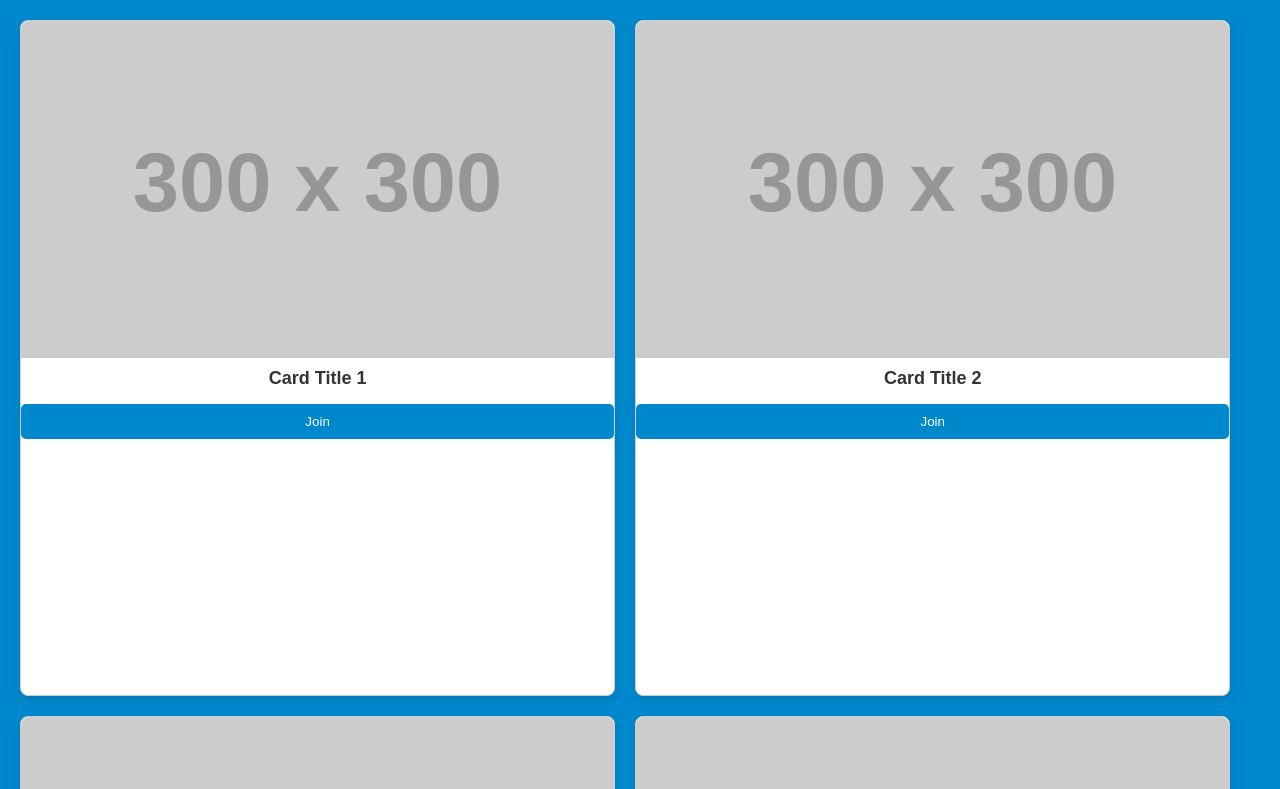
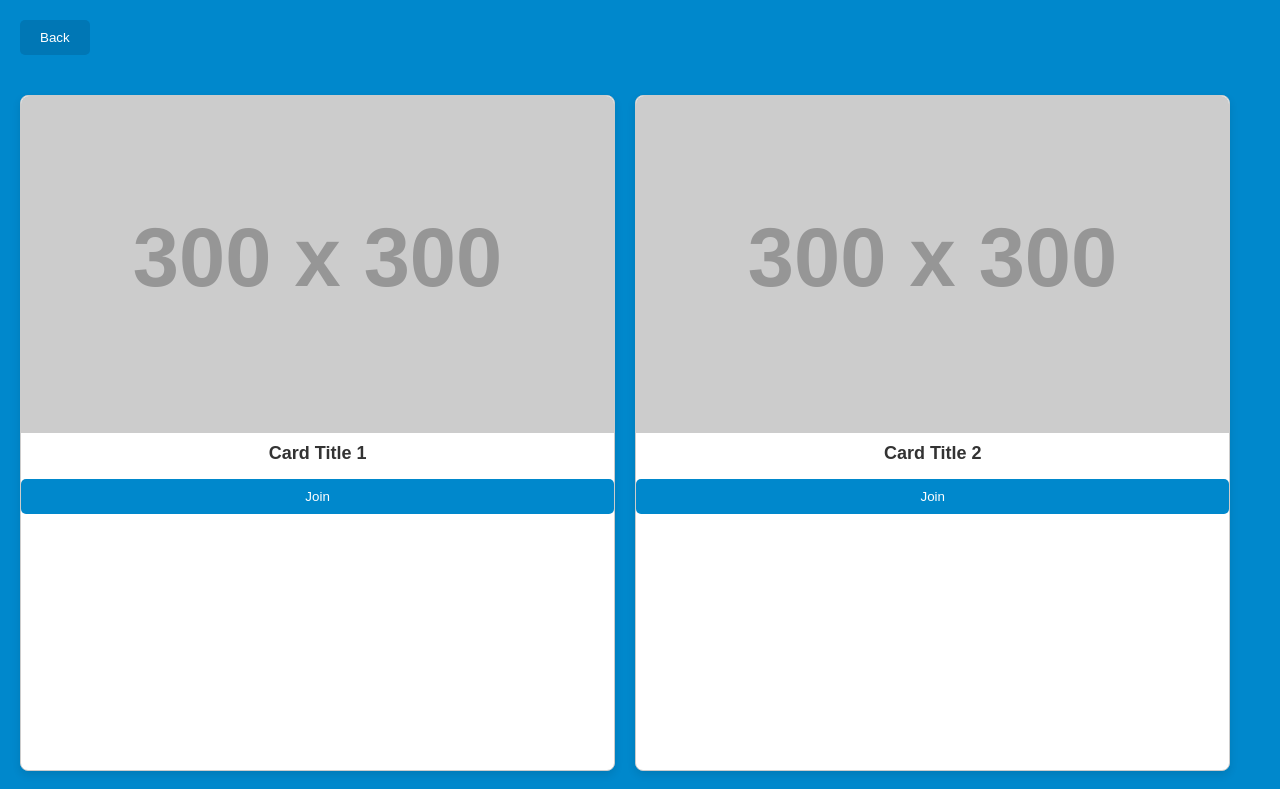
Before and after one commit to Adsgraam/Home1, a plain HTML site: page index.html in a window 1280 px wide. Shown: the top 789 px of the page. Drawn offline with Linux system fonts and the light colour scheme; placeholder pictures from the web are drawn by us.

Commit message:
Update index.html

```diff
--- a/index.html
+++ b/index.html
@@ -17,10 +17,26 @@
             padding: 20px;
         }
 
+        .back-button {
+            margin-bottom: 20px; /* Space below the back button */
+            padding: 10px 20px;
+            background-color: #0077b5; /* A blue color */
+            color: white;
+            border: none;
+            border-radius: 5px;
+            cursor: pointer;
+            text-align: center;
+        }
+
+        .back-button:hover {
+            background-color: #005f88; /* Darker blue on hover */
+        }
+
         .card-container {
             display: flex;
             flex-direction: column;
             gap: 20px;
+            margin-top: 20px; /* Adding margin to move the cards down */
         }
 
         .card-row {
@@ -75,6 +91,9 @@
     </style>
 </head>
 <body>
+    <!-- Back Button -->
+    <button class="back-button" onclick="window.location.href='https://example.com/previous-page';">Back</button>
+
     <div class="card-container">
         <div class="card-row">
             <div class="card">
```
